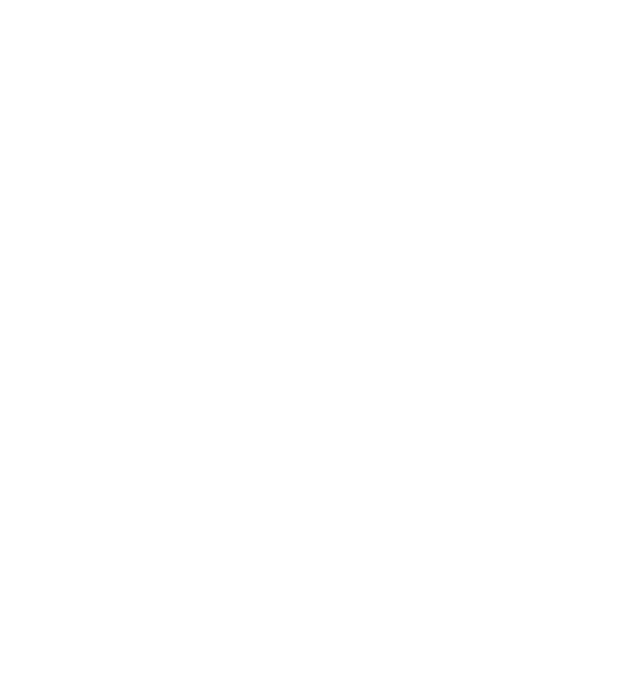
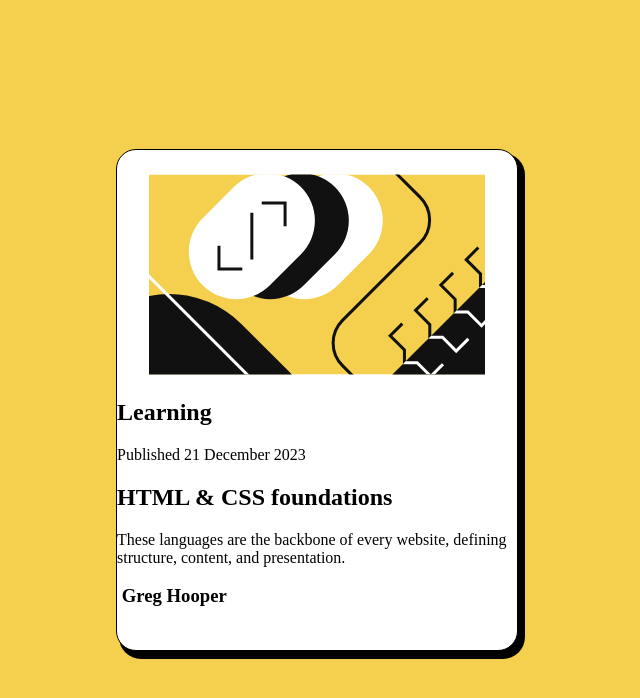
Before and after one commit to buddy-iam/Blog-preview-demo, a plain HTML site: page index.html in a window 1280 px wide. Shown: the whole page, without its empty margins (323-963 px from the left). Drawn offline with Linux system fonts and the light colour scheme.

Commit message:
add & modify
modified index.html without both tags( content)
created style.css with box designs
added svg of the div logo box
will furuther change

```diff
--- a/index.html
+++ b/index.html
@@ -1,11 +1,29 @@
 <!DOCTYPE html>
 <html lang="en">
+
 <head>
    <meta charset="UTF-8">
    <meta name="viewport" content="width=device-width, initial-scale=1.0">
    <title>Blog</title>
+   <link rel="stylesheet" href="style.css">
 </head>
+
 <body>
-   <h1></h1>
+   <section id="container">
+      <div class="logo">
+         <img src="illustration-article.svg" alt="blog logo shown here">
+      </div>
+      <div class="content">
+         <h1>Learning</h1>
+         <span>Published 21 December 2023</span>
+         <h1>HTML & CSS foundations</h1>
+         <p>These languages are the backbone of every website, defining structure, content, and presentation.</p>
+         <h3><img src="" alt=""> <span>Greg Hooper</span></h3>
+      </div>
+   </section>
 </body>
+
 </html>
+
+
+<!-- add image to greeg hooper and both div needs to be prepared well with proper alignment -->
--- /dev/null
+++ b/style.css
@@ -0,0 +1,36 @@
+body {
+   background-color: rgb(244, 208, 78);
+   border: 0;
+   margin: 0;
+   height: 100vh;
+   display: flex;
+   justify-content: center;
+   align-items: center;
+}
+
+#container {
+   width: 400px;
+   height: 500px;
+   background-color: white;
+   border: 1px solid black;
+   border-radius: 20px;
+   box-shadow: 5px 6px 0px 2px rgba(0, 0, 0, 1);
+   display: flex;
+   flex-direction: column;
+   justify-content: center;
+   align-items: center;
+}
+
+img {
+   width: auto;
+   height: auto;
+}
+
+.logo {
+   width: auto;
+   height: auto;
+}
+
+.content {}
+
+/* prepare both div css again and check image tag css */
```
Also changed, not shown: illustration-article.svg (added).
